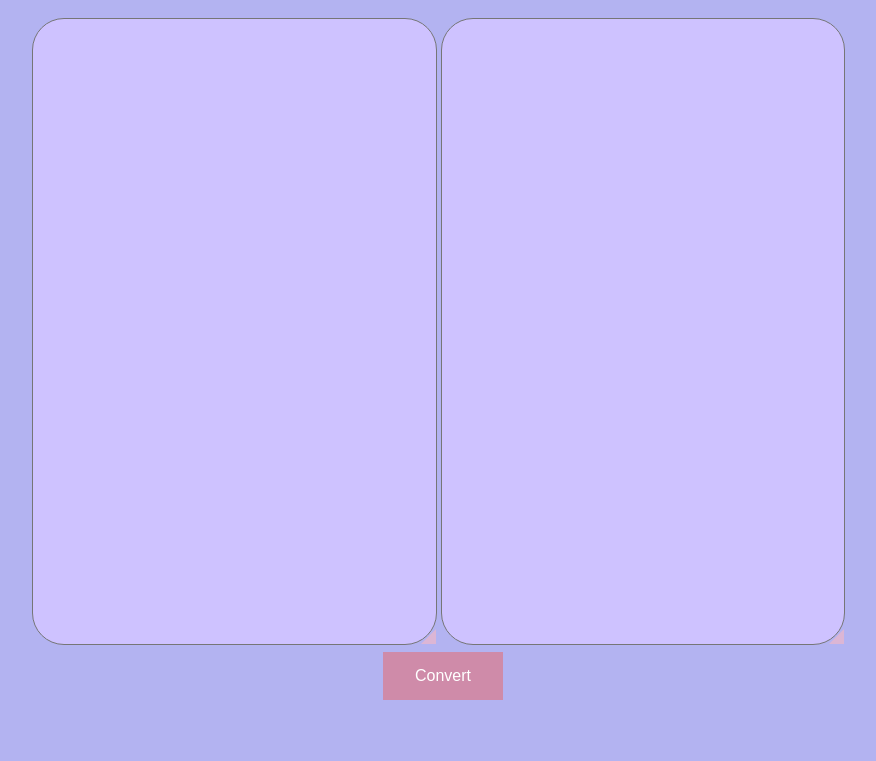
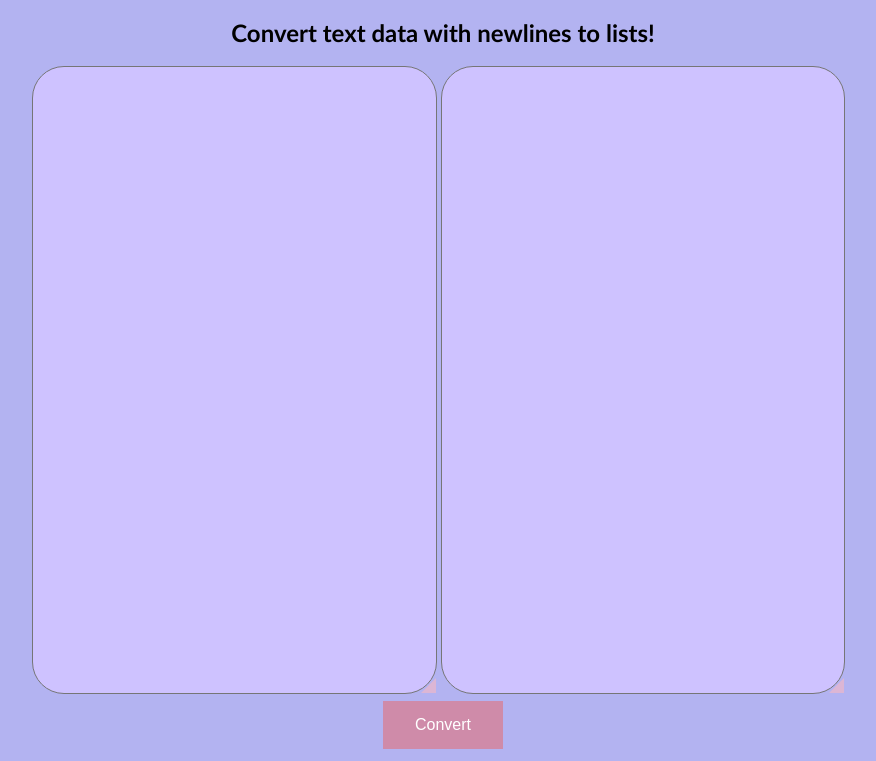
Before and after one commit to HarjyotS/Text-To-Array, a plain HTML site: page index.html in a window 1280 px wide. Shown: the part 84-845 px from the top of the page, without its empty margins (197-1073 px from the left). Before the commit the page ends 800 px from the top, so only its background shows below. Drawn offline with Linux system fonts and the light colour scheme.

Commit message:
Added small description

```diff
--- a/index.html
+++ b/index.html
@@ -35,6 +35,10 @@
             font-size: 50px;
         }
 
+        h2 {
+            text-align: center;
+        }
+
         .spec {
             padding-left: 15%;
             margin: auto;
@@ -54,6 +58,7 @@
             font-size: large;
             height: 80%;
             border-radius: 2pc;
+            font-family: 'Gill Sans', 'Gill Sans MT', Calibri, 'Trebuchet MS', sans-serif;
             background-color: #CEC2FF;
             padding: 2%;
 
@@ -103,6 +108,7 @@
 
 <body>
     <h1>ToList</h1>
+    <h2>Convert text data with newlines to lists!</h2>
     <div class="spec">
         <textarea name="in" id="inout"></textarea>
         <!-- <br> -->
```
